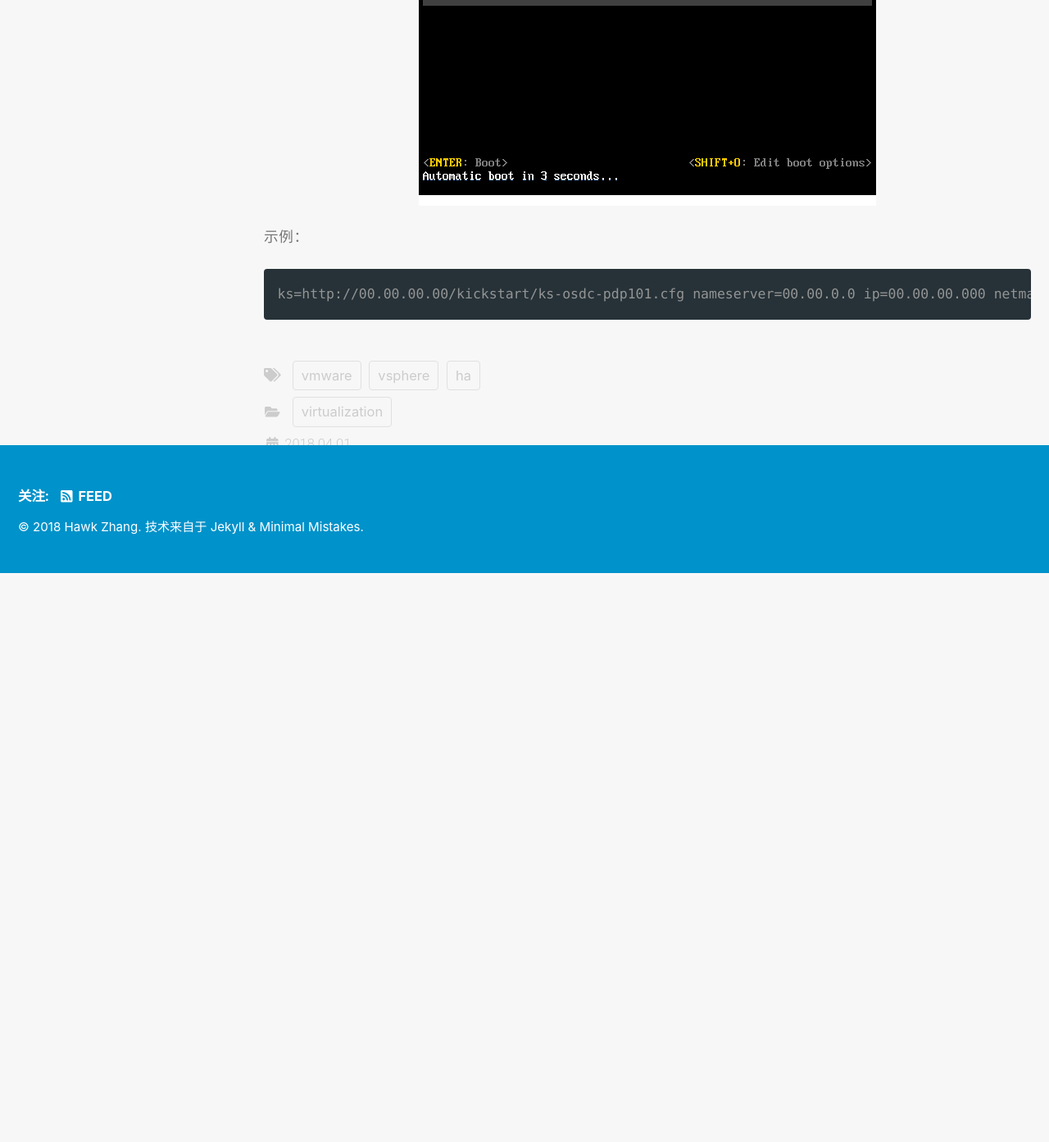
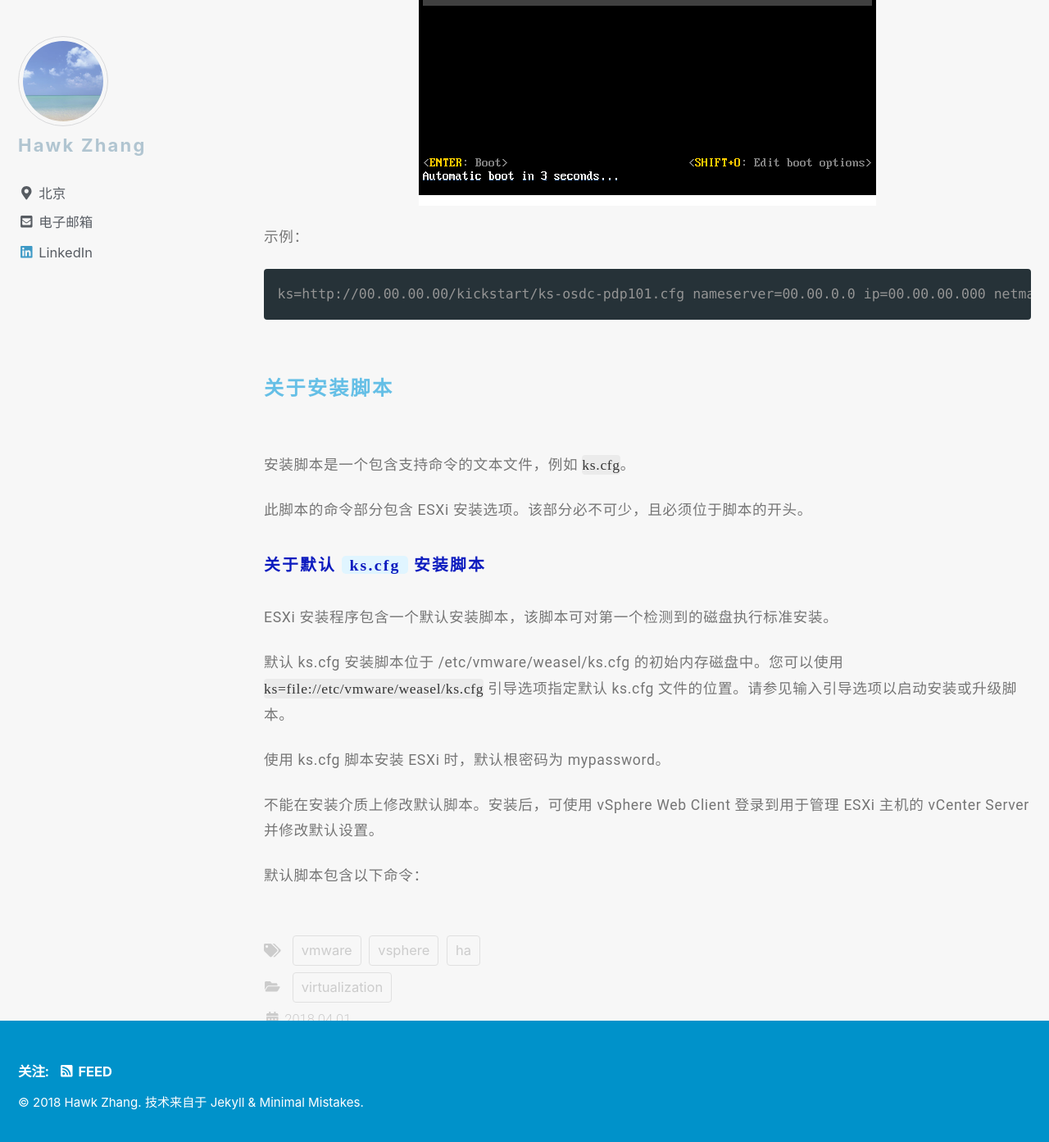
Before and after one commit to narru888/linotes_note, a Jekyll site: the page built from _posts/virtualizaion/2018-04-01-vsphere.setup.md, in a window 1280 px wide and 1400 px high, scrolled down 17465 px. Shown: the top 1393 px of the window at 82% size. Built offline with Jekyll 4.4.1, drawn with Linux system fonts in a browser that asks for light colours; nearby versions of some CDN libraries; a script that is not in the unit is left out; before the commit the page ends 18164 px from its top, so only the background shows below that.

Commit message:
update on 2018-11-28 16:29:01 CST

````diff
--- a/_posts/virtualizaion/2018-04-01-vsphere.setup.md
+++ b/_posts/virtualizaion/2018-04-01-vsphere.setup.md
@@ -594,3 +594,24 @@ ESXi 安装需要的信息
 ```
 ks=http://00.00.00.00/kickstart/ks-osdc-pdp101.cfg nameserver=00.00.0.0 ip=00.00.00.000 netmask=255.255.255.0 gateway=00.00.00.000
 ```
+
+
+
+
+#### 关于安装脚本
+
+安装脚本是一个包含支持命令的文本文件，例如 `ks.cfg`。
+
+此脚本的命令部分包含 ESXi 安装选项。该部分必不可少，且必须位于脚本的开头。
+
+##### 关于默认 `ks.cfg` 安装脚本
+
+ESXi 安装程序包含一个默认安装脚本，该脚本可对第一个检测到的磁盘执行标准安装。
+
+默认 ks.cfg 安装脚本位于 /etc/vmware/weasel/ks.cfg 的初始内存磁盘中。您可以使用 `ks=file://etc/vmware/weasel/ks.cfg` 引导选项指定默认 ks.cfg 文件的位置。请参见输入引导选项以启动安装或升级脚本。
+
+使用 ks.cfg 脚本安装 ESXi 时，默认根密码为 mypassword。
+
+不能在安装介质上修改默认脚本。安装后，可使用 vSphere Web Client 登录到用于管理 ESXi 主机的 vCenter Server 并修改默认设置。
+
+默认脚本包含以下命令：
````
